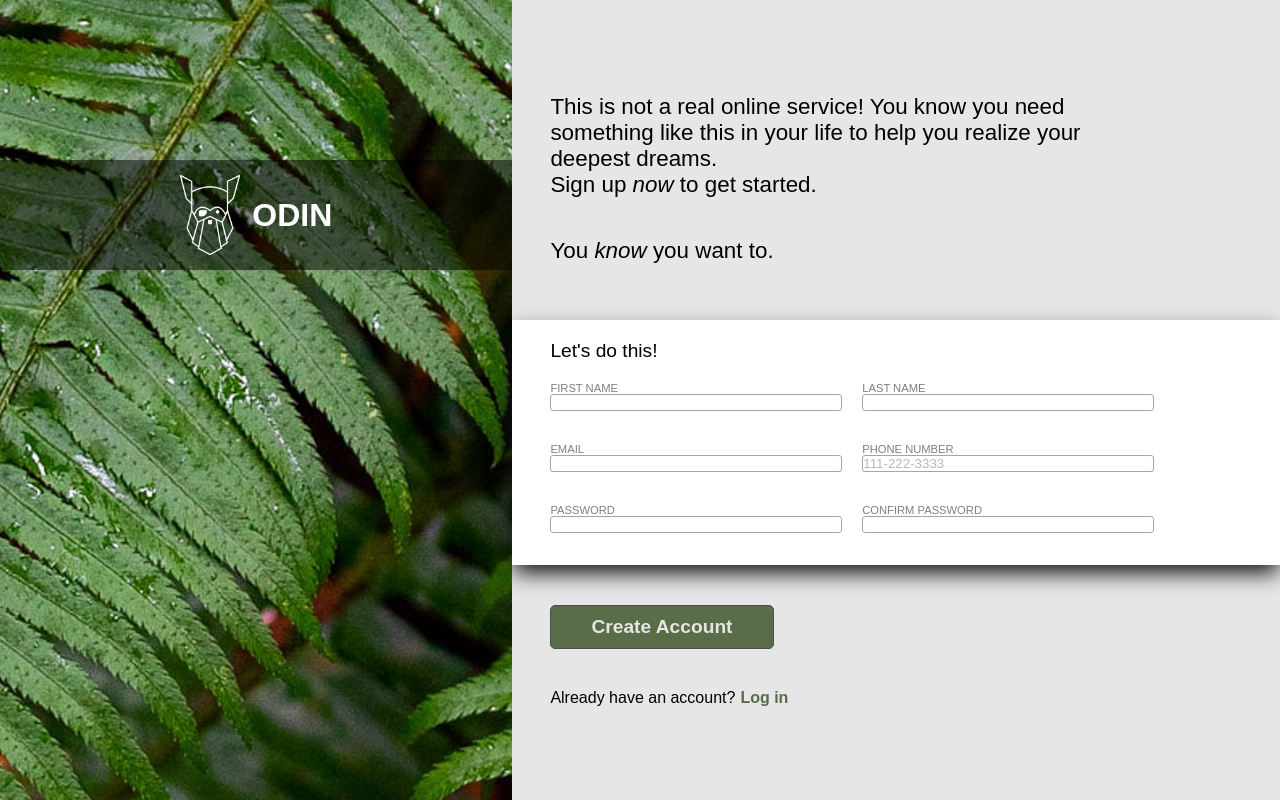
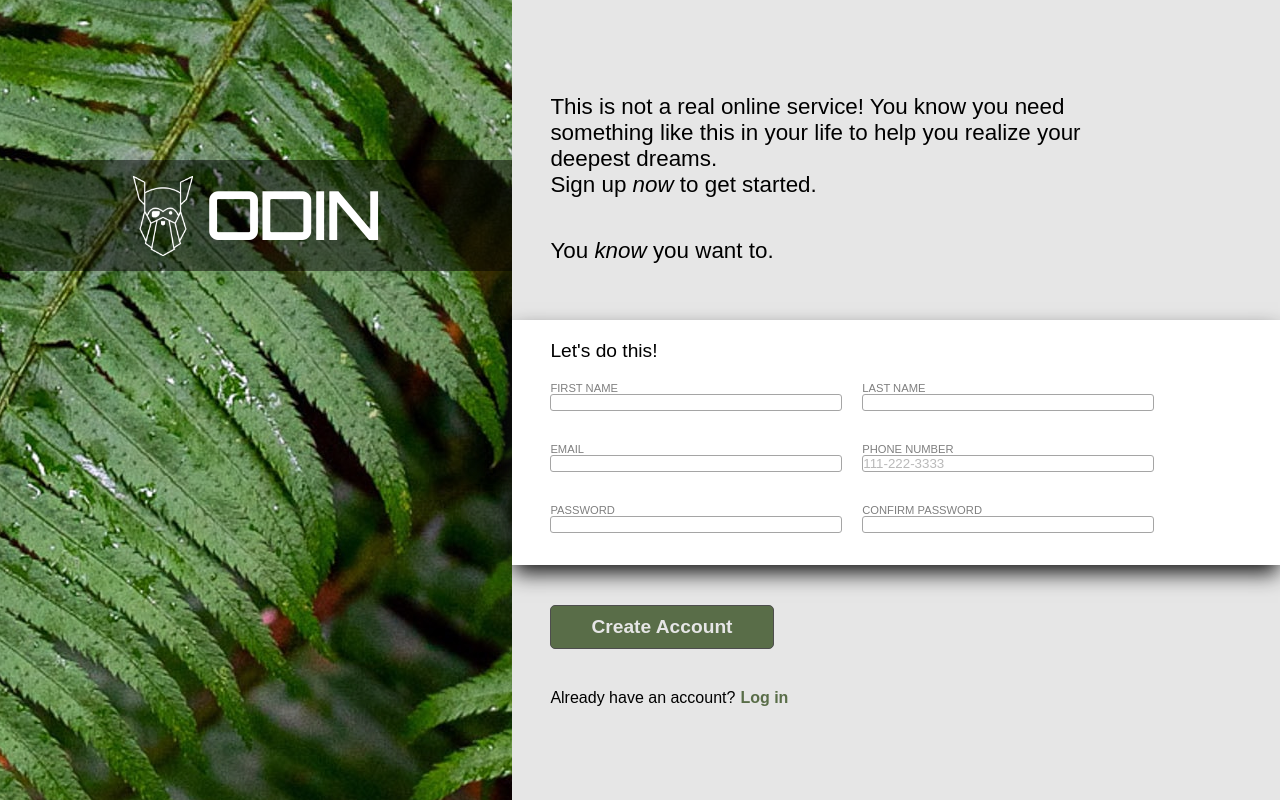
Before and after one commit to sshahmuneer/sign-up-form, a plain HTML site: page index.html in a window 1280 px wide. Drawn offline with Linux system fonts and the light colour scheme.

Commit message:
Add custom font Orbitron for odin logo text

```diff
--- a/index.html
+++ b/index.html
@@ -3,6 +3,9 @@
 <head>
     <meta charset="UTF-8">
     <meta name="viewport" content="width=device-width, initial-scale=1.0">
+    <link rel="preconnect" href="https://fonts.googleapis.com">
+    <link rel="preconnect" href="https://fonts.gstatic.com" crossorigin>
+    <link href="https://fonts.googleapis.com/css2?family=Orbitron&display=swap" rel="stylesheet">
     <link rel="stylesheet" href="style.css">
     <title>Sign-up Form</title>
 </head>
--- a/style.css
+++ b/style.css
@@ -49,6 +49,11 @@ h1 {
 
 .odin-logo {
     height: 10vh;
+}
+
+.odin-logo-text {
+    font-family: 'Orbitron', sans-serif;
+    font-size: 4rem;
 }
 
 .right-section {
```
